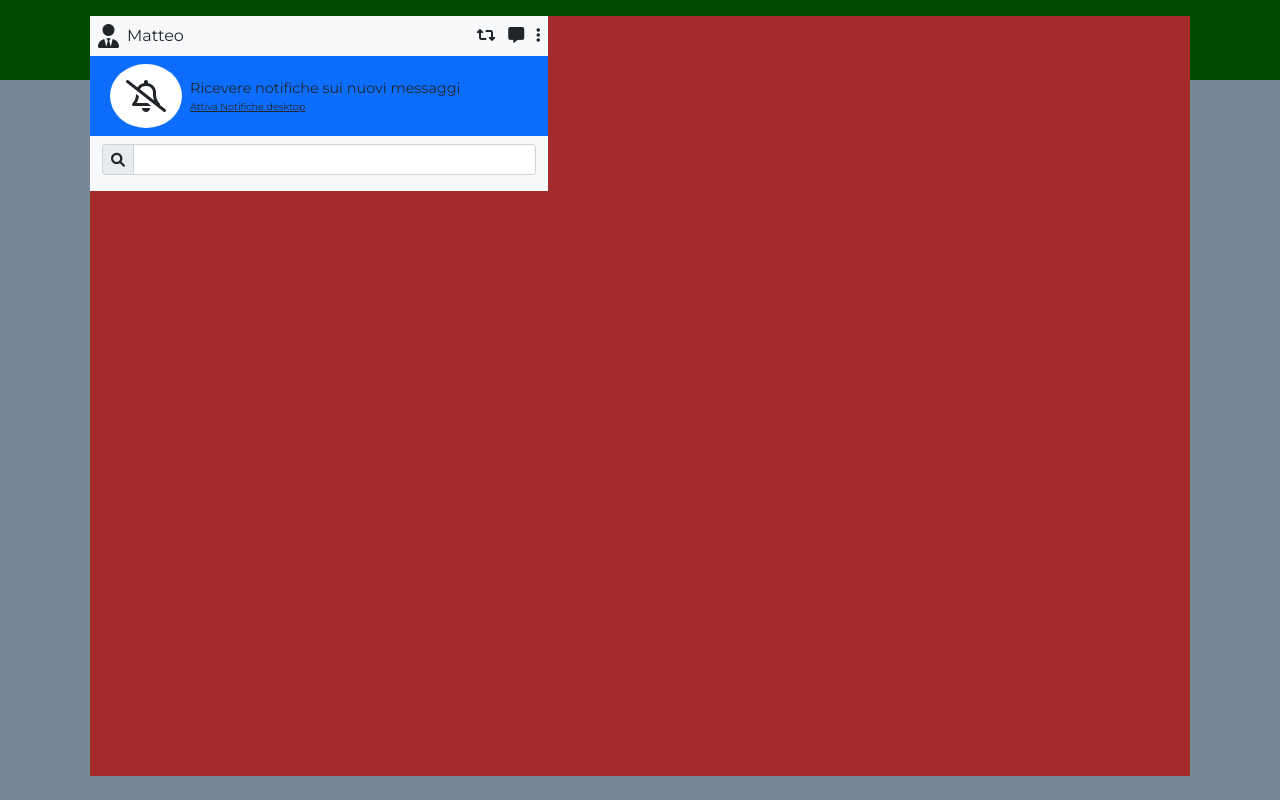
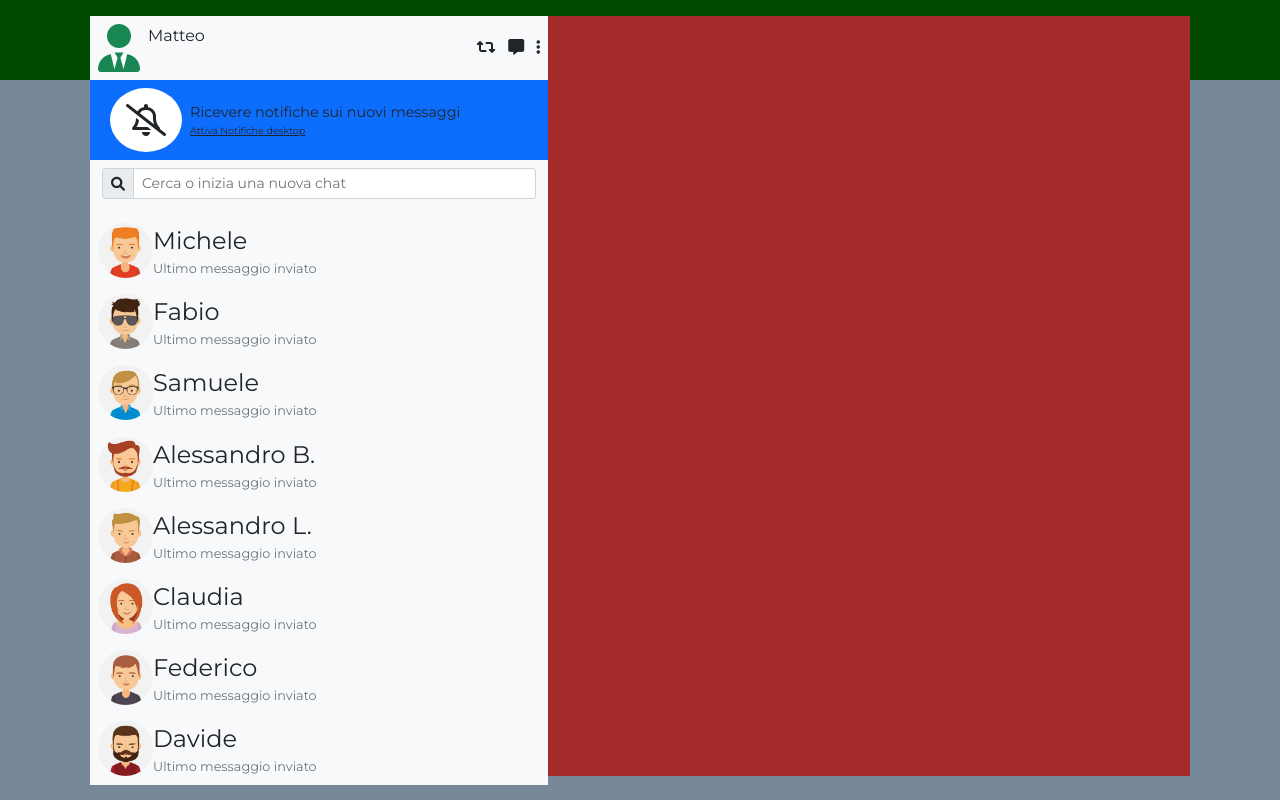
Before and after one commit to Matteoanselmo/vue-boolzapp, a plain HTML site: page index.html in a window 1280 px wide. Drawn offline with nearby package versions, Linux system fonts and the light colour scheme.

Commit message:
aggiunta chat contatti

```diff
--- a/css/style.css
+++ b/css/style.css
@@ -31,3 +31,13 @@ main{
 .notify-wrapper > a{
     font-size: .6rem;
 }
+.contact-name > i{
+    font-size: 3rem;
+}
+.contact-name > img{
+    height: 55px;
+    border-radius: 50%;
+}
+.contact-name-description > span{
+    font-size: .8rem;
+}
--- a/index.html
+++ b/index.html
@@ -28,10 +28,10 @@
         <div class="container-fluid">
             <div class="row">
                 <div class="col-5">
-                    <div class="row">
+                    <div class="row boolzapp-search">
                         <div class="col-12 bg-light d-flex align-items-center justify-content-between p-2">
                             <div class="contact-name d-flex">
-                                <i class="fa-solid fa-user-tie fs-4 me-2"></i>
+                                <i class="fa-solid fa-user-tie me-2 text-success"></i>
                                 <p class="m-0">Matteo</p>
                             </div>
                             <div class="contact-name-search">
@@ -52,7 +52,23 @@
                                 <span class="input-group-text">
                                     <i class="fa-solid fa-magnifying-glass"></i>
                                 </span>
-                                <input type="text" class="form-control">
+                                <input type="text" class="form-control" placeholder="Cerca o inizia una nuova chat">
+                            </div>
+                        </div>
+                    </div>
+                    <div class="row boolzapp-contact" v-for="(element, index) in contacts">
+                        <div class="col-12 bg-light d-flex align-items-center justify-content-between p-2">
+                            <div class="contact-name d-flex">
+                                <!-- <i class="fa-solid fa-user-tie me-2 text-success"></i> -->
+                                <img :src="`img/avatar${element.avatar}.jpg`" alt="">
+                                <div class="contact-name-description d-flex flex-column justify-content-center">
+                                    <p class="m-0 fs-4">{{ element.name }}</p>
+                                    <span class="text-secondary">Ultimo messaggio inviato</span>
+                                </div>
+
+                            </div>
+                            <div class="contact-name-search">
+                                <span class="text-secondary">{{ element.messages.date }}</span>
                             </div>
                         </div>
                     </div>
```
Also changed, not shown: img/avatar_1.jpg (added), img/avatar_2.jpg (added), img/avatar_3.jpg (added), img/avatar_4.jpg (added), img/avatar_5.jpg (added), img/avatar_6.jpg (added), img/avatar_7.jpg (added), img/avatar_8.jpg (added), img/avatar_io.jpg (added), img/mine.jpg (added).
